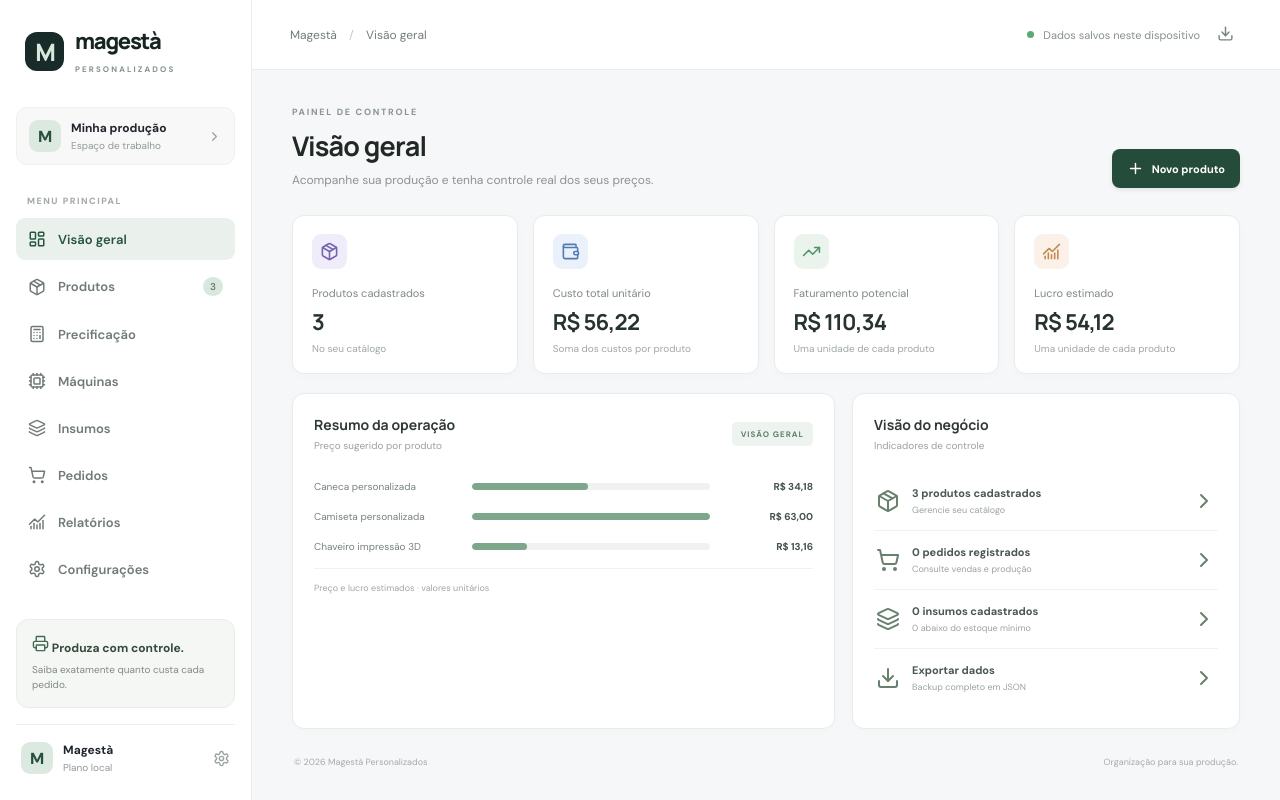
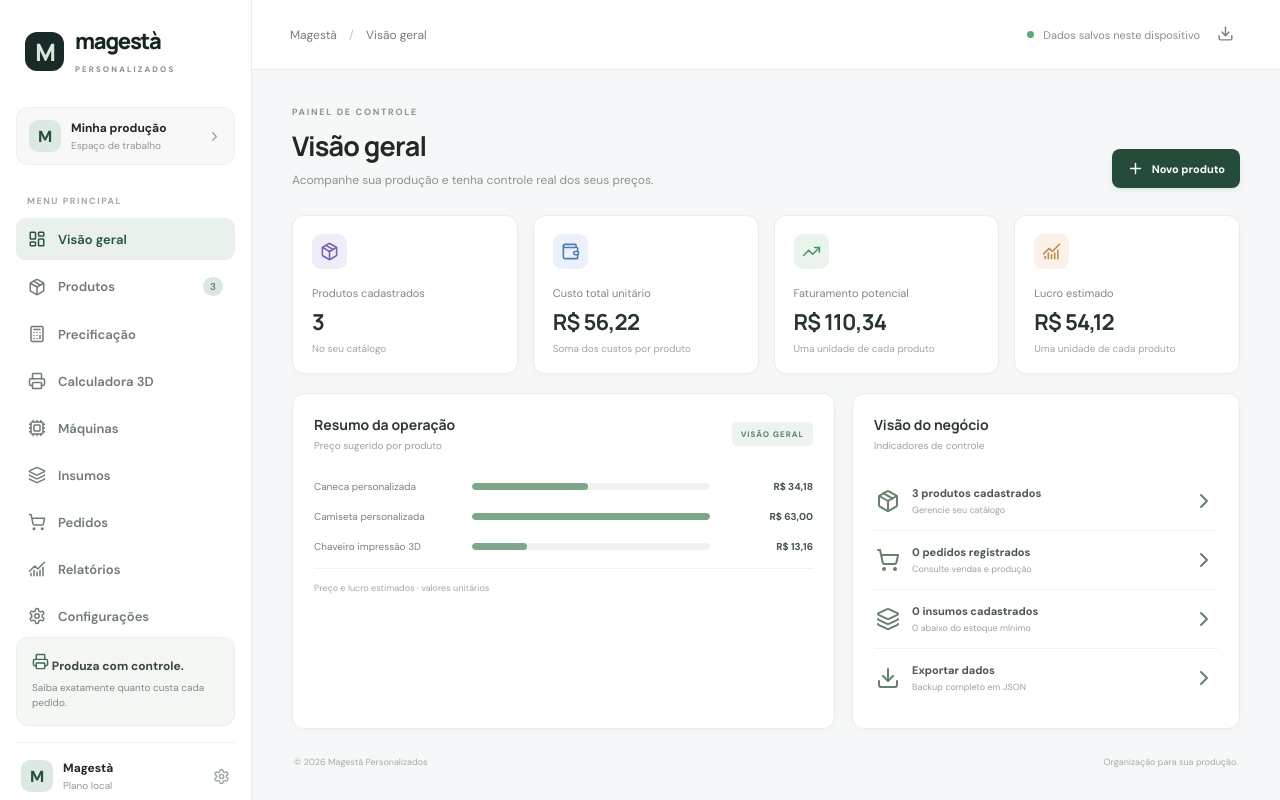
Before and after one commit to polar4851/magesta-personalizados, a React (Vite) app: page / in a window 1280 px wide. Built offline with nearby package versions, Linux system fonts and the light colour scheme.

Commit message:
Expose the 3D printing calculator in the main navigation

```diff
--- a/src/App.tsx
+++ b/src/App.tsx
@@ -30,7 +30,7 @@ const exportData=()=>{const a=document.createElement('a'),u=URL.createObjectURL(
 const importData=(f:File)=>{const r=new FileReader();r.onload=()=>{try{const d=JSON.parse(String(r.result));if(!Array.isArray(d.products))throw Error();setData({products:d.products,supplies:d.supplies||[],machines:d.machines||[],orders:d.orders||[]});notify('Backup restaurado')}catch{notify('Arquivo inválido')}};r.readAsText(f)};
 const csv=()=>{const rows=[['Produto','Categoria','Custo','Preço sugerido','Lucro','Margem'],...data.products.map(p=>{const c=calc(p);return[p.name,p.category,c.cost.toFixed(2),c.price.toFixed(2),c.profit.toFixed(2),p.margin+'%']})];const content='\uFEFF'+rows.map(r=>r.map(v=>'"'+String(v).replace(/"/g,'""')+'"').join(';')).join('\n');const a=document.createElement('a'),u=URL.createObjectURL(new Blob([content],{type:'text/csv;charset=utf-8'}));a.href=u;a.download='magesta-relatorio.csv';a.click();URL.revokeObjectURL(u);notify('Planilha CSV exportada')};
 const saveProduct=(p:Product)=>{updateProducts(data.products.some(x=>x.id===p.id)?data.products.map(x=>x.id===p.id?p:x):[p,...data.products]);setEditing(null);notify('Produto salvo')};
-const nav=[['Visão geral',LayoutDashboard],['Produtos',Package],['Precificação',Calculator],['Máquinas',Cpu],['Insumos',Layers],['Pedidos',ShoppingCart],['Relatórios',ChartNoAxesCombined],['Configurações',Settings]] as const;
+const nav=[['Visão geral',LayoutDashboard],['Produtos',Package],['Precificação',Calculator],['Calculadora 3D',Printer],['Máquinas',Cpu],['Insumos',Layers],['Pedidos',ShoppingCart],['Relatórios',ChartNoAxesCombined],['Configurações',Settings]] as const;
 const costHour=(m:Machine)=>m.lifeHours>0?m.purchasePrice/m.lifeHours+m.maintenance/Math.max(1,m.lifeHours):0;
 const materialCost=data.supplies.reduce((s,x)=>s+x.purchasePrice,0);
 const tdMaterial=threeD.grams/1000*threeD.priceKg,tdEnergy=threeD.hours*threeD.watts/1000*threeD.kwh,tdMachine=threeD.hours*(threeD.machineLife>0?threeD.machinePrice/threeD.machineLife:0),tdBase=(tdMaterial*(1+threeD.fail/100))+tdEnergy+tdMachine+threeD.labor+threeD.packaging,tdDiv=1-(threeD.margin+threeD.fee+threeD.tax)/100,tdPrice=tdDiv>0?tdBase/tdDiv:0;
```
